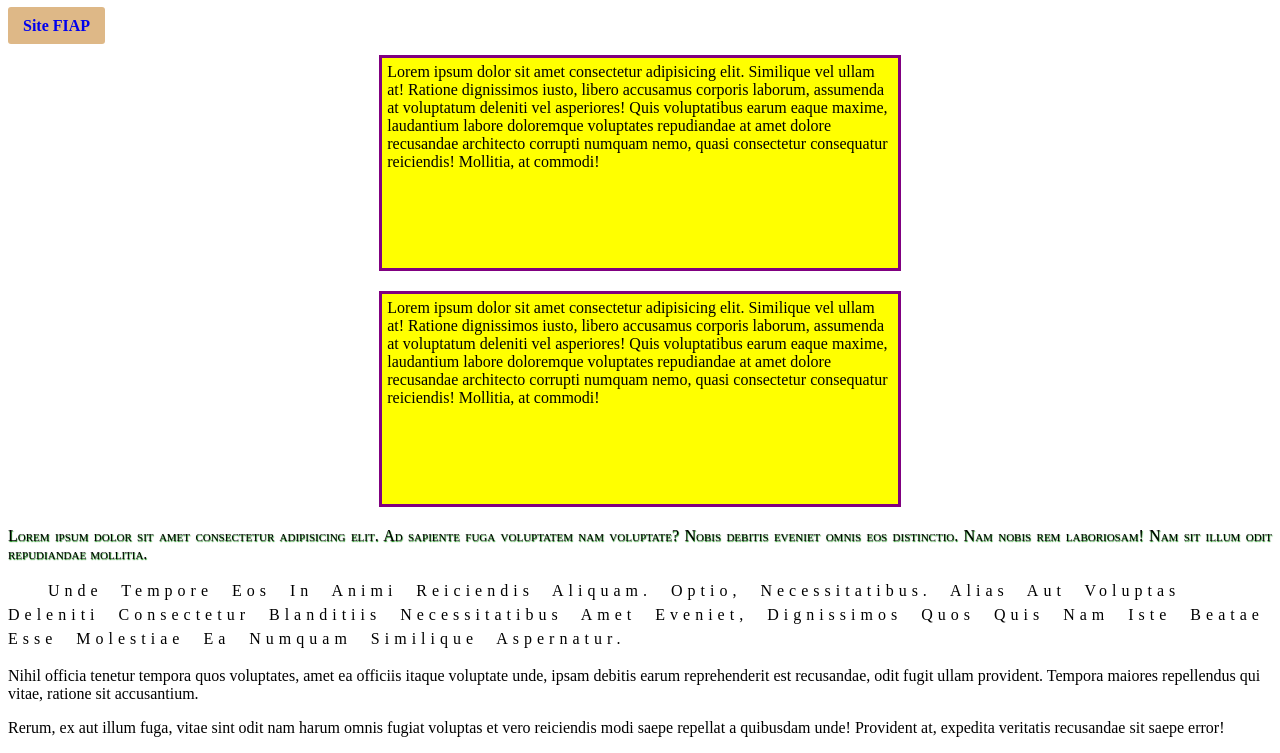
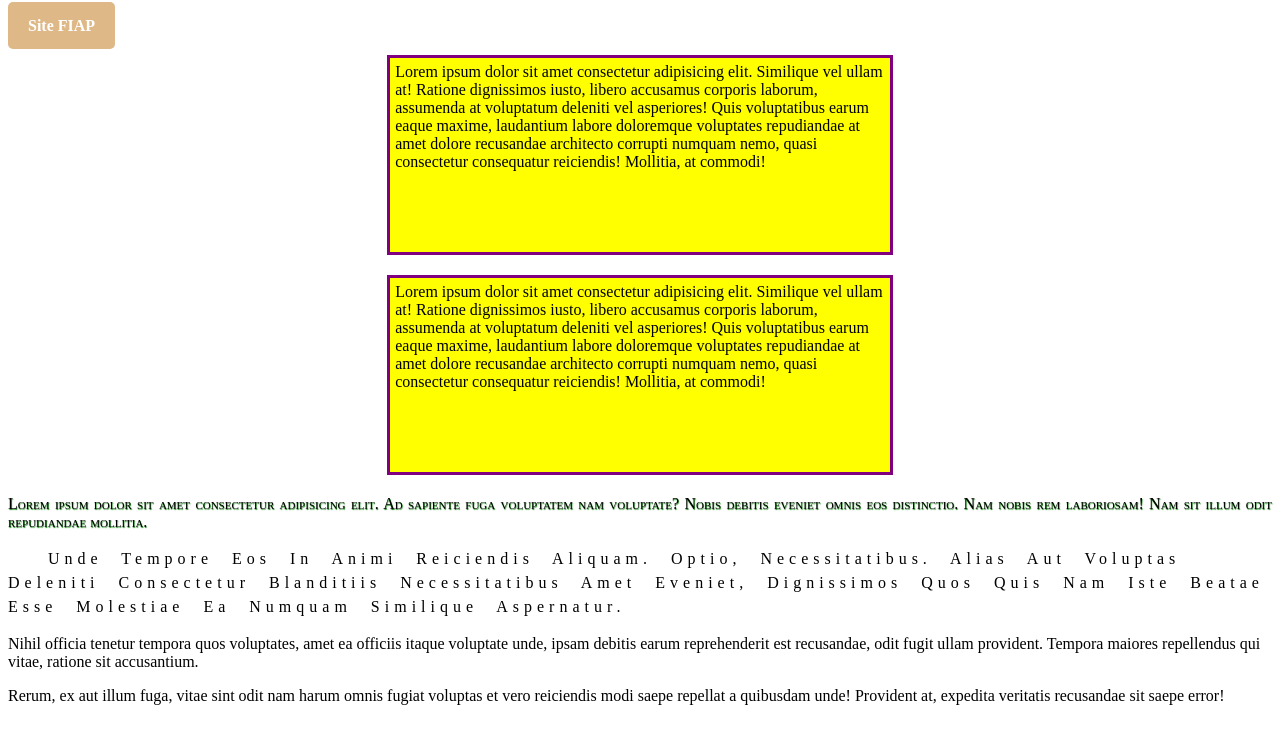
Before and after one commit to lxcaszz/Front-End, a plain HTML site: page index.html in a window 1280 px wide. Shown: the part 63-816 px from the top of the page. Drawn offline with Linux system fonts and the light colour scheme.

Commit message:
Update style.css

```diff
--- a/css/style.css
+++ b/css/style.css
@@ -9,9 +9,10 @@ a{
 
     text-decoration: none;
     background-color: burlywood;
-    padding: 10px 15px;
+    padding: 15px 20px;
     font-weight: bold;
-    border-radius: 3px;
+    border-radius: 5px;
+    color: white;
 
 
 }
@@ -33,7 +34,7 @@ a{
 
 }
 
-.box1{
+div{
     width: 40%;
     min-height: 200px;
     background-color: yellow;
@@ -45,6 +46,12 @@ a{
     padding: 5px;
     margin: 20px auto;
 
+}
 
+.box1{
+box-sizing: border-box;
+}
 
+.box2{
+    box-sizing: content-box;
 }
```
